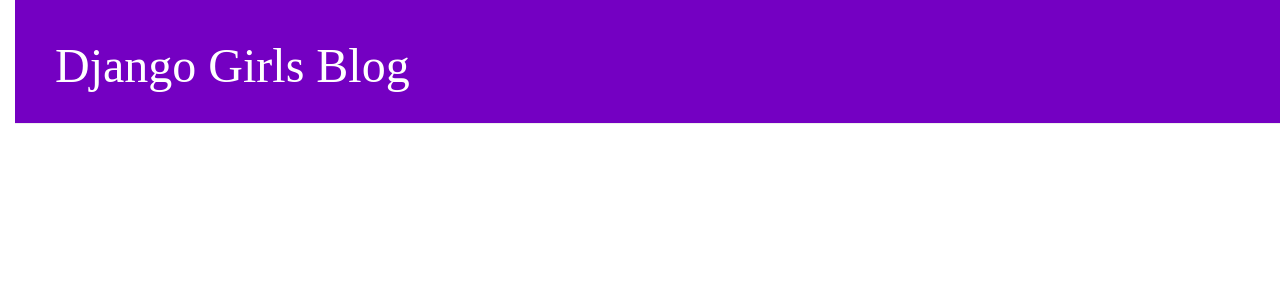
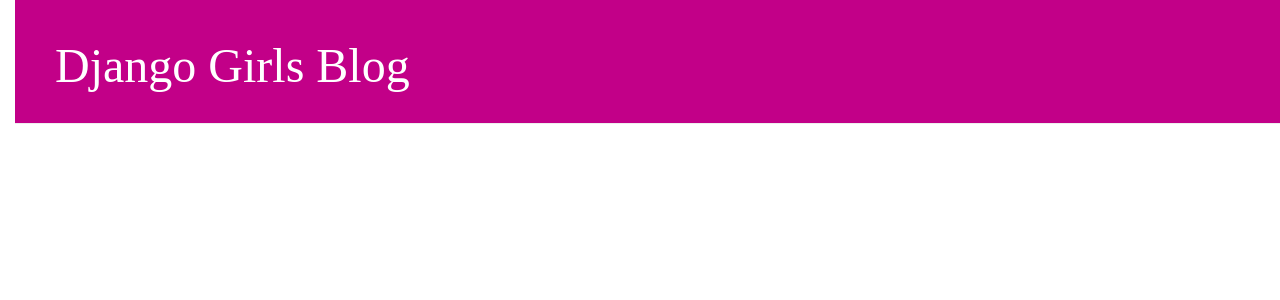
Before and after one commit to Lauracostam/Django-girls-9-ed, a Django app: page / in a window 1280 px wide. Shown: the top 300 px of the page. Run offline with Django 3.2, Linux system fonts and the light colour scheme; data that the repository does not hold is empty; some libraries are stand-ins or nearby versions.

Commit message:
header color changed.

```diff
--- a/blog/static/css/blog.css
+++ b/blog/static/css/blog.css
@@ -1,12 +1,12 @@
 h1 a, h2 a {
-    color: #7400c2;
+    color: #c20088;
     font-family: 'Sarabun';
 }
 body {
     padding-left: 15px;
 }
 .page-header {
-    background-color: #7400c2;
+    background-color: #c20088;
     margin-top: 0;
     padding: 20px 20px 20px 40px;
 }
```
